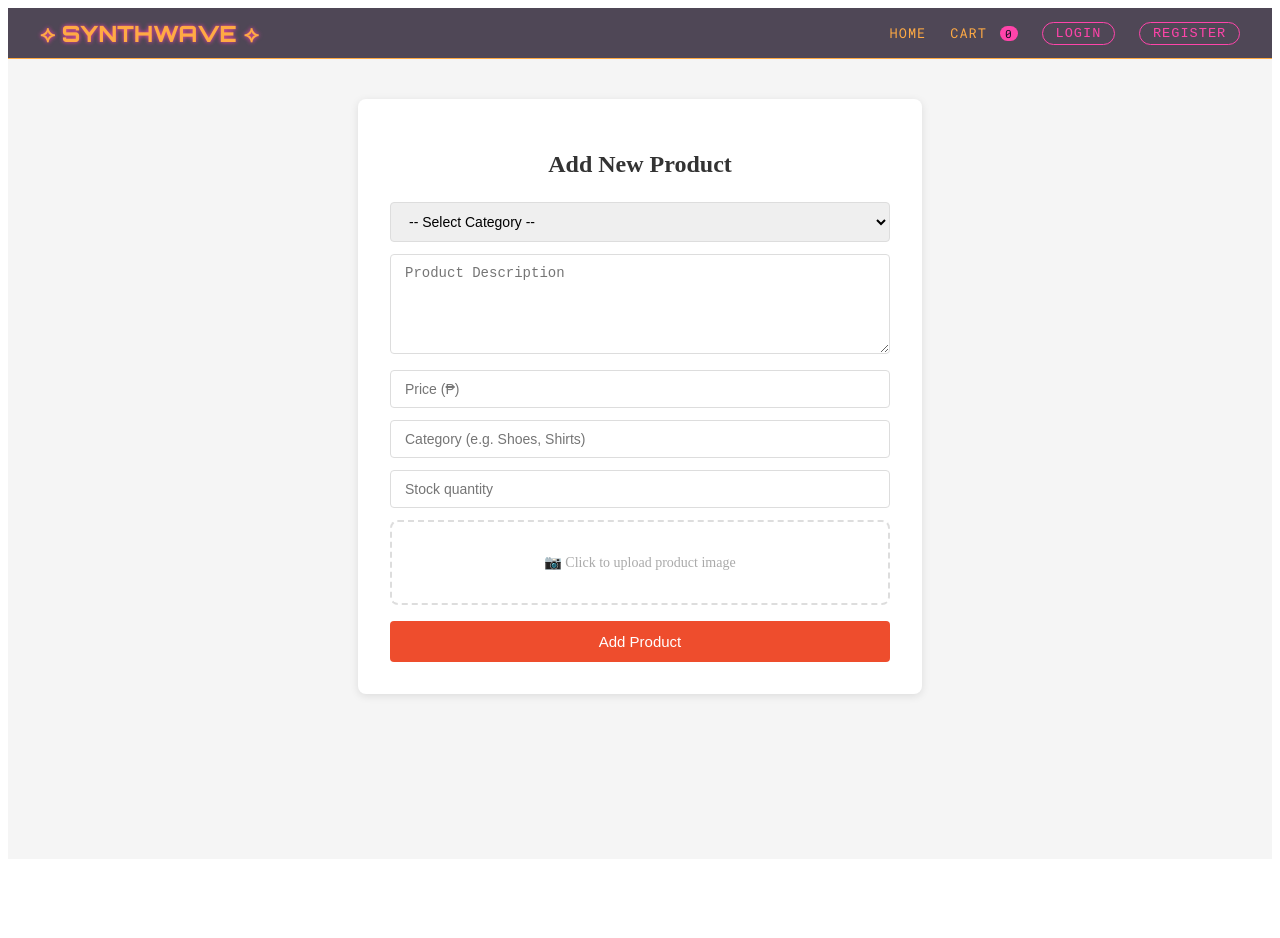
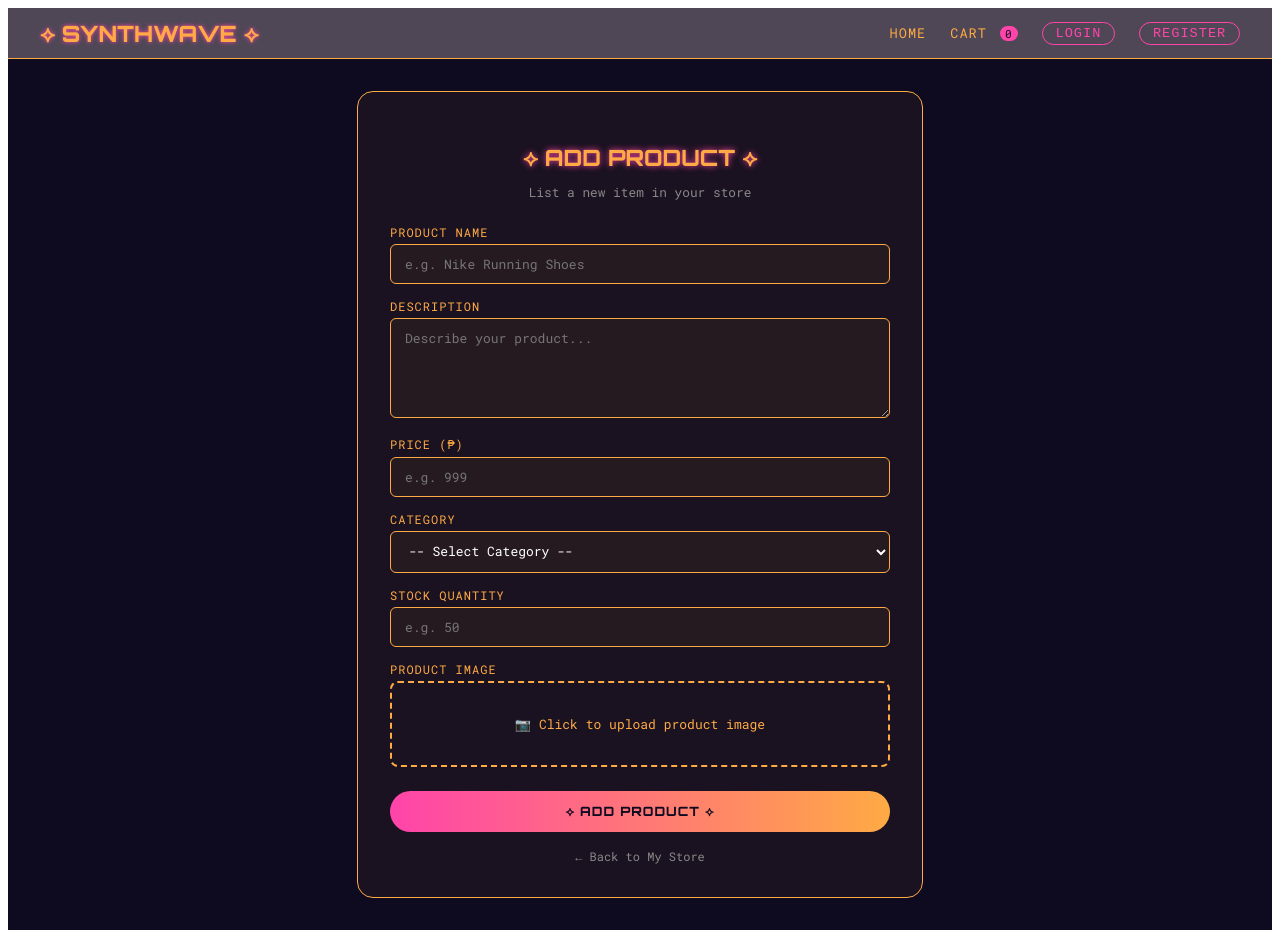
Before and after one commit to Jernie122/shopapp, a React app in the folder frontend/: page /add-product in a window 1280 px wide. Before the commit the page ends 867 px from the top, so only its background shows below. Built offline with nearby package versions, Linux system fonts and the light colour scheme; the HTML template or start-up script is replaced by a standard one.

Commit message:
fix add product page with synthwave theme and category dropdown

```diff
--- a/frontend/src/pages/AddProductPage.jsx
+++ b/frontend/src/pages/AddProductPage.jsx
@@ -1,6 +1,10 @@
 import { useState } from 'react'
 import { useNavigate } from 'react-router-dom'
 import axios from 'axios'
+
+const API = 'https://shopapp-backend-1bio.onrender.com'
+
+const categories = ['Shoes', 'Shirts', 'Pants', 'Bags', 'Electronics', 'Food', 'Beauty', 'Home', 'Sports', 'Toys', 'Books', 'Other']
 
 function AddProductPage() {
   const [name, setName] = useState('')
@@ -24,38 +28,26 @@ function AddProductPage() {
     e.preventDefault()
     setLoading(true)
     setMessage('')
-
     try {
       const token = localStorage.getItem('token')
-
       let imageUrl = ''
 
       if (image) {
         const formData = new FormData()
         formData.append('image', image)
-
-        const uploadRes = await axios.post(
-          'https://shopapp-backend-1bio.onrender.com/api/upload',
-          formData,
-          {
-            headers: {
-              Authorization: `Bearer ${token}`,
-              'Content-Type': 'multipart/form-data'
-            }
-          }
-        )
+        const uploadRes = await axios.post(`${API}/api/upload`, formData, {
+          headers: { Authorization: `Bearer ${token}`, 'Content-Type': 'multipart/form-data' }
+        })
         imageUrl = uploadRes.data.imageUrl
       }
 
-      await axios.post(
-        'https://shopapp-backend-1bio.onrender.com/api/products',
+      await axios.post(`${API}/api/products`,
         { name, description, price: Number(price), category, stock: Number(stock), image: imageUrl },
         { headers: { Authorization: `Bearer ${token}` } }
       )
 
       setMessage('Product added successfully!')
-      setTimeout(() => navigate('/'), 1500)
-
+      setTimeout(() => navigate('/seller'), 1500)
     } catch (error) {
       setMessage(error.response?.data?.message || 'Something went wrong')
     } finally {
@@ -64,133 +56,93 @@ function AddProductPage() {
   }
 
   return (
-    <div style={styles.container}>
-      <div style={styles.box}>
-        <h2 style={styles.title}>Add New Product</h2>
-        {message && (
-          <p style={{
-            ...styles.msg,
-            color: message.includes('success') ? 'green' : 'red'
-          }}>{message}</p>
-        )}
-        <form onSubmit={handleSubmit}>
-          <select
-  value={category}
-  onChange={(e) => setCategory(e.target.value)}
-  style={{...styles.input, cursor:'pointer'}}
-  required
->
-  <option value=''>-- Select Category --</option>
-  <option value='Shoes'>Shoes</option>
-  <option value='Shirts'>Shirts</option>
-  <option value='Pants'>Pants</option>
-  <option value='Bags'>Bags</option>
-  <option value='Electronics'>Electronics</option>
-  <option value='Food'>Food</option>
-  <option value='Beauty'>Beauty</option>
-  <option value='Home'>Home</option>
-  <option value='Sports'>Sports</option>
-  <option value='Toys'>Toys</option>
-  <option value='Books'>Books</option>
-  <option value='Other'>Other</option>
-</select>
-          <textarea
-            placeholder='Product Description'
-            value={description}
-            onChange={(e) => setDescription(e.target.value)}
-            style={styles.textarea}
-            required
-          />
-          <input
-            type='number'
-            placeholder='Price (₱)'
-            value={price}
-            onChange={(e) => setPrice(e.target.value)}
-            style={styles.input}
-            required
-          />
-          <input
-            type='text'
-            placeholder='Category (e.g. Shoes, Shirts)'
-            value={category}
-            onChange={(e) => setCategory(e.target.value)}
-            style={styles.input}
-            required
-          />
-          <input
-            type='number'
-            placeholder='Stock quantity'
-            value={stock}
-            onChange={(e) => setStock(e.target.value)}
-            style={styles.input}
-            required
-          />
-          <div style={styles.imageBox}>
-            <label style={styles.imageLabel}>
-              {preview ? (
-                <img src={preview} alt='preview' style={styles.preview} />
-              ) : (
-                <div style={styles.imagePlaceholder}>
-                  📷 Click to upload product image
-                </div>
-              )}
-              <input
-                type='file'
-                accept='image/*'
-                onChange={handleImageChange}
-                style={{ display: 'none' }}
-              />
+    <>
+      <style>{`
+        @import url('https://fonts.googleapis.com/css2?family=Orbitron:wght@400;600;800&family=Roboto+Mono&display=swap');
+        .add-wrap { min-height: 100vh; background: #0e0a1f; display: flex; justify-content: center; align-items: flex-start; padding: 2rem; font-family: 'Roboto Mono', monospace; }
+        .add-box { background: rgba(255,170,68,0.05); border: 1px solid #ffaa44; border-radius: 16px; padding: 2rem; width: 100%; max-width: 500px; }
+        .add-title { font-family: 'Orbitron', monospace; color: #ffaa44; font-size: 1.4rem; text-align: center; margin-bottom: 0.5rem; text-shadow: 0 0 6px #ff44aa; }
+        .add-sub { color: #888; font-size: 0.8rem; text-align: center; margin-bottom: 1.5rem; }
+        .form-label { display: block; color: #ffaa44; font-size: 0.75rem; letter-spacing: 1px; margin-bottom: 4px; margin-top: 14px; }
+        .form-input, .form-textarea, .form-select {
+          width: 100%; padding: 10px 14px;
+          background: rgba(255,170,68,0.05);
+          border: 1px solid #ffaa44; border-radius: 6px;
+          color: #fff; font-family: 'Roboto Mono', monospace;
+          font-size: 13px; box-sizing: border-box;
+        }
+        .form-select { cursor: pointer; }
+        .form-select option { background: #0e0a1f; color: #fff; }
+        .form-textarea { height: 100px; resize: vertical; }
+        .form-input:focus, .form-textarea:focus, .form-select:focus { outline: none; border-color: #ff44aa; box-shadow: 0 0 6px #ff44aa55; }
+        .img-label { cursor: pointer; display: block; margin-top: 14px; }
+        .img-placeholder { border: 2px dashed #ffaa44; border-radius: 8px; padding: 2rem; text-align: center; color: #ffaa44; font-size: 13px; transition: 0.2s; }
+        .img-placeholder:hover { border-color: #ff44aa; color: #ff44aa; }
+        .img-preview { width: 100%; height: 200px; object-fit: cover; border-radius: 8px; border: 1px solid #ffaa44; }
+        .submit-btn { width: 100%; margin-top: 1.5rem; padding: 12px; background: linear-gradient(90deg, #ff44aa, #ffaa44); border: none; border-radius: 30px; color: #0e0a1f; font-family: 'Orbitron', monospace; font-size: 0.8rem; font-weight: bold; cursor: pointer; letter-spacing: 1px; }
+        .submit-btn:disabled { opacity: 0.5; cursor: not-allowed; }
+        .msg { text-align: center; font-size: 13px; margin-top: 1rem; padding: 10px; border-radius: 8px; }
+        .back-link { display: block; text-align: center; color: #888; font-size: 12px; margin-top: 1rem; cursor: pointer; }
+        .back-link:hover { color: #ffaa44; }
+      `}</style>
+
+      <div className="add-wrap">
+        <div className="add-box">
+          <h2 className="add-title">⟡ ADD PRODUCT ⟡</h2>
+          <p className="add-sub">List a new item in your store</p>
+
+          <form onSubmit={handleSubmit}>
+            <label className="form-label">PRODUCT NAME</label>
+            <input className="form-input" type="text" placeholder="e.g. Nike Running Shoes"
+              value={name} onChange={(e) => setName(e.target.value)} required />
+
+            <label className="form-label">DESCRIPTION</label>
+            <textarea className="form-textarea" placeholder="Describe your product..."
+              value={description} onChange={(e) => setDescription(e.target.value)} required />
+
+            <label className="form-label">PRICE (₱)</label>
+            <input className="form-input" type="number" placeholder="e.g. 999"
+              value={price} onChange={(e) => setPrice(e.target.value)} required />
+
+            <label className="form-label">CATEGORY</label>
+            <select className="form-select" value={category}
+              onChange={(e) => setCategory(e.target.value)} required>
+              <option value="">-- Select Category --</option>
+              {categories.map(cat => (
+                <option key={cat} value={cat}>{cat}</option>
+              ))}
+            </select>
+
+            <label className="form-label">STOCK QUANTITY</label>
+            <input className="form-input" type="number" placeholder="e.g. 50"
+              value={stock} onChange={(e) => setStock(e.target.value)} required />
+
+            <label className="img-label">
+              <span className="form-label">PRODUCT IMAGE</span>
+              {preview
+                ? <img src={preview} alt="preview" className="img-preview" />
+                : <div className="img-placeholder">📷 Click to upload product image</div>
+              }
+              <input type="file" accept="image/*" onChange={handleImageChange} style={{display:'none'}} />
             </label>
-          </div>
-          <button
-            type='submit'
-            style={styles.btn}
-            disabled={loading}
-          >
-            {loading ? 'Adding Product...' : 'Add Product'}
-          </button>
-        </form>
+
+            {message && (
+              <p className="msg" style={{
+                color: message.includes('success') ? '#44ff99' : '#ff4444',
+                background: message.includes('success') ? '#44ff9911' : '#ff444411'
+              }}>{message}</p>
+            )}
+
+            <button type="submit" className="submit-btn" disabled={loading}>
+              {loading ? 'UPLOADING...' : '⟡ ADD PRODUCT ⟡'}
+            </button>
+          </form>
+
+          <span className="back-link" onClick={() => navigate('/seller')}>← Back to My Store</span>
+        </div>
       </div>
-    </div>
+    </>
   )
 }
 
-const styles = {
-  container: {
-    display: 'flex', justifyContent: 'center',
-    padding: '40px 20px', background: '#f5f5f5', minHeight: '90vh'
-  },
-  box: {
-    background: 'white', padding: '32px', borderRadius: '8px',
-    width: '100%', maxWidth: '500px', boxShadow: '0 2px 8px rgba(0,0,0,0.1)',
-    height: 'fit-content'
-  },
-  title: { textAlign: 'center', marginBottom: '24px', color: '#333' },
-  input: {
-    width: '100%', padding: '10px 14px', marginBottom: '12px',
-    border: '1px solid #ddd', borderRadius: '4px', fontSize: '14px',
-    boxSizing: 'border-box'
-  },
-  textarea: {
-    width: '100%', padding: '10px 14px', marginBottom: '12px',
-    border: '1px solid #ddd', borderRadius: '4px', fontSize: '14px',
-    boxSizing: 'border-box', height: '100px', resize: 'vertical'
-  },
-  imageBox: { marginBottom: '16px' },
-  imageLabel: { cursor: 'pointer', display: 'block' },
-  imagePlaceholder: {
-    border: '2px dashed #ddd', borderRadius: '8px', padding: '32px',
-    textAlign: 'center', color: '#aaa', fontSize: '14px'
-  },
-  preview: {
-    width: '100%', height: '200px', objectFit: 'cover',
-    borderRadius: '8px', border: '1px solid #ddd'
-  },
-  btn: {
-    width: '100%', padding: '12px', background: '#ee4d2d', color: 'white',
-    border: 'none', borderRadius: '4px', fontSize: '15px', cursor: 'pointer'
-  },
-  msg: { textAlign: 'center', marginBottom: '12px', fontSize: '14px' }
-}
-
 export default AddProductPage
```
